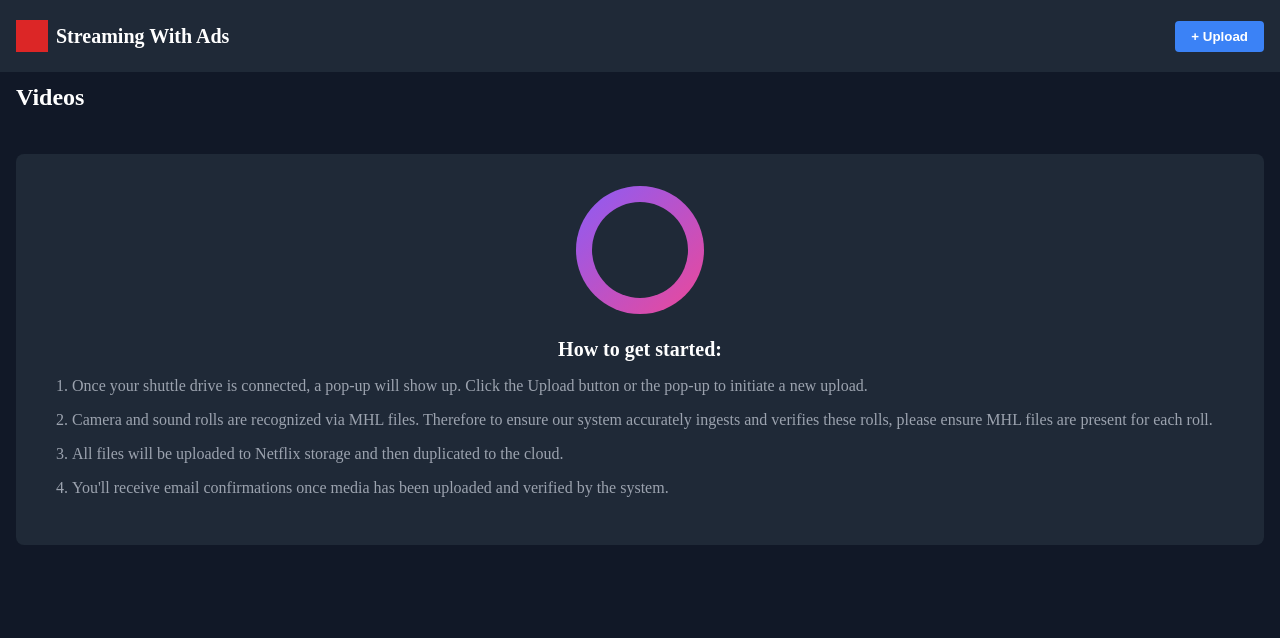
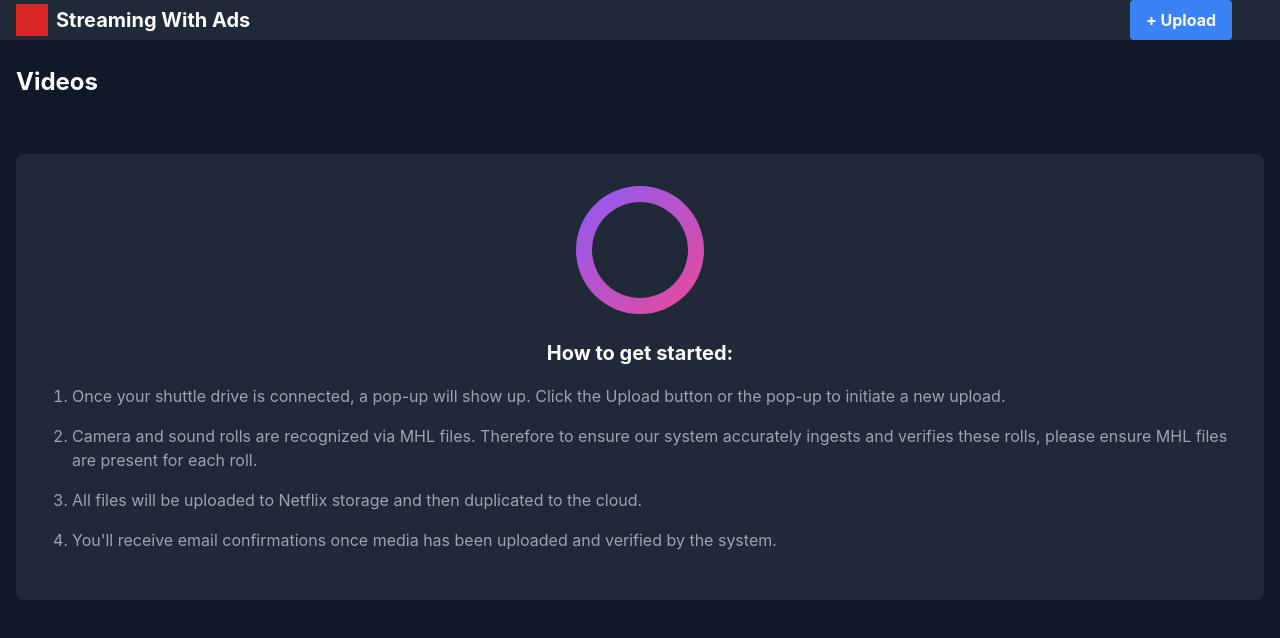
Before and after one commit to Streaming-With-Ads/Streaming-With-Ads, a Next.js app in the folder streaming-with-ads/: page / in a window 1280 px wide. Shown: the top 638 px of the page. Built offline with nearby package versions, Linux system fonts and the light colour scheme.

Commit message:
XVO: add ChakraUI dependencies

```diff
--- a/streaming-with-ads/app/page.tsx
+++ b/streaming-with-ads/app/page.tsx
@@ -1,5 +1,8 @@
 import UploadPage from './components/UploadPage';
+import { ChakraProvider } from '@chakra-ui/react'
 
 export default function Home() {
-  return <UploadPage/>;
+  return <ChakraProvider>
+    <UploadPage />
+  </ChakraProvider>;
 }
--- a/streaming-with-ads/package.json
+++ b/streaming-with-ads/package.json
@@ -10,7 +10,11 @@
     "format": "prettier --write ."
   },
   "dependencies": {
+    "@chakra-ui/react": "^2.8.2",
+    "@emotion/react": "^11.13.3",
+    "@emotion/styled": "^11.13.0",
     "@tailwindcss/aspect-ratio": "^0.4.2",
+    "framer-motion": "^11.4.0",
     "next": "^14.2.5",
     "react": "^18.3.1",
     "react-dom": "^18.3.1",
```
Also changed, not shown: 2 other files (tests, documents, lock files or other folders).
